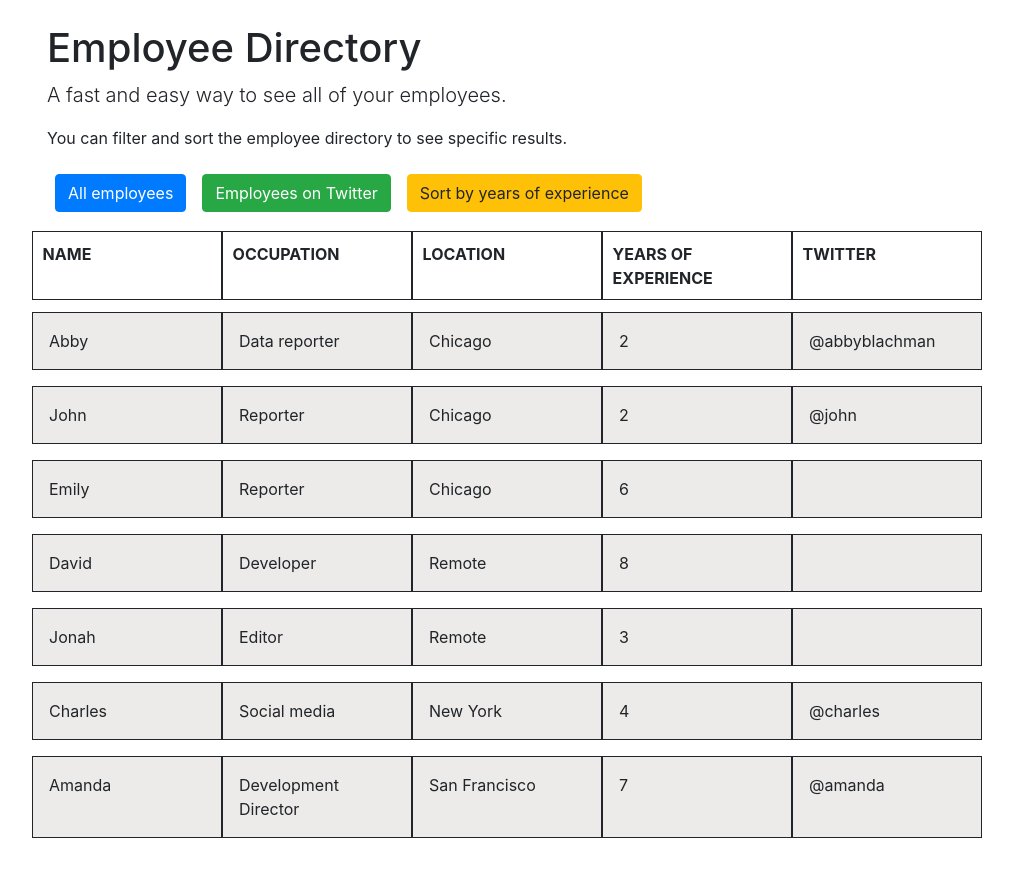
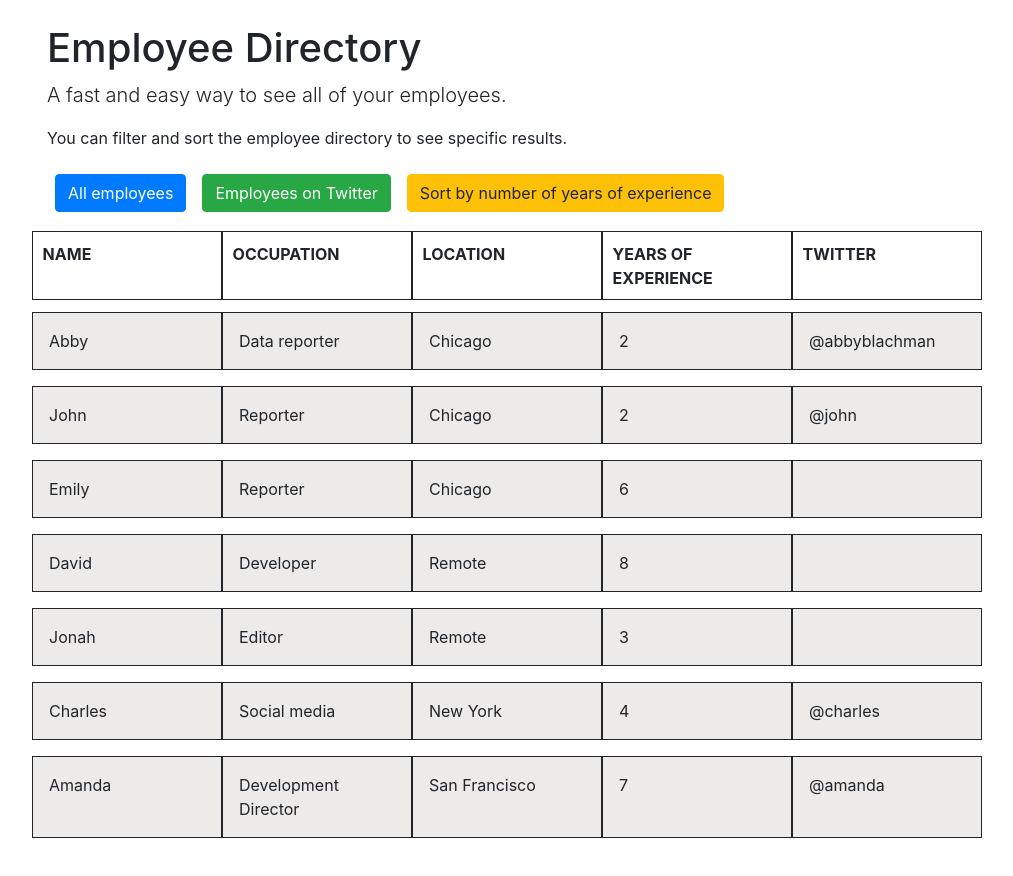
Before and after one commit to abbyblachman/react-employee-directory, a React (Create React App) app: page / in a window 1280 px wide. Shown: the whole page, without its empty margins (38-1051 px from the left). Built offline with nearby package versions, Linux system fonts and the light colour scheme.

Commit message:
adding text to button

```diff
--- a/src/components/ExperienceSort/ExperienceSort.js
+++ b/src/components/ExperienceSort/ExperienceSort.js
@@ -8,7 +8,7 @@ function ExperienceSort(props) {
     return(
         <>
         <button style={style} onClick={() => props.experienceSort(props.id)} className="btn btn-warning">
-        Sort by years of experience
+        Sort by number of years of experience
       </button>
     </>
     )
```
